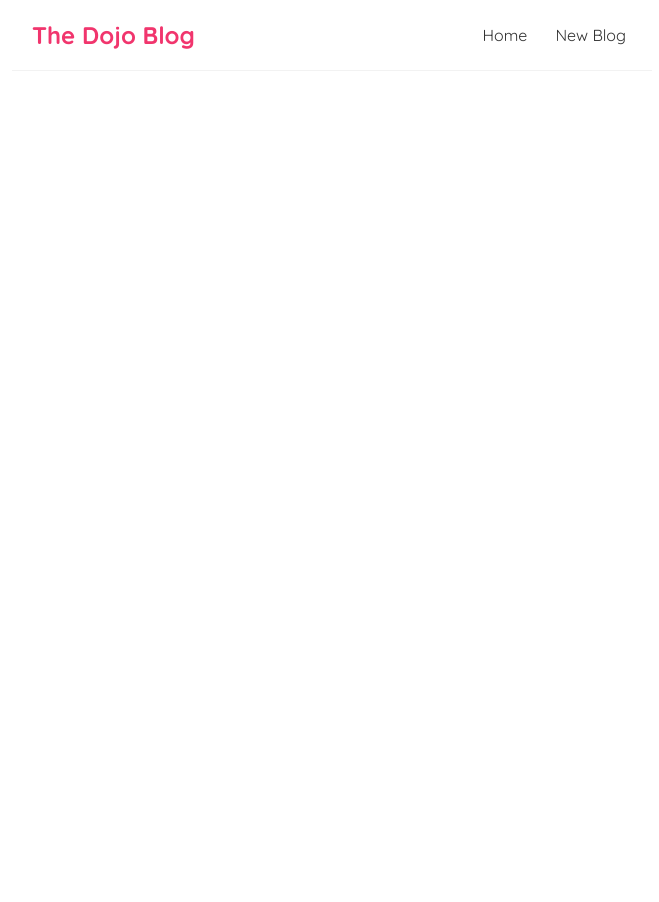
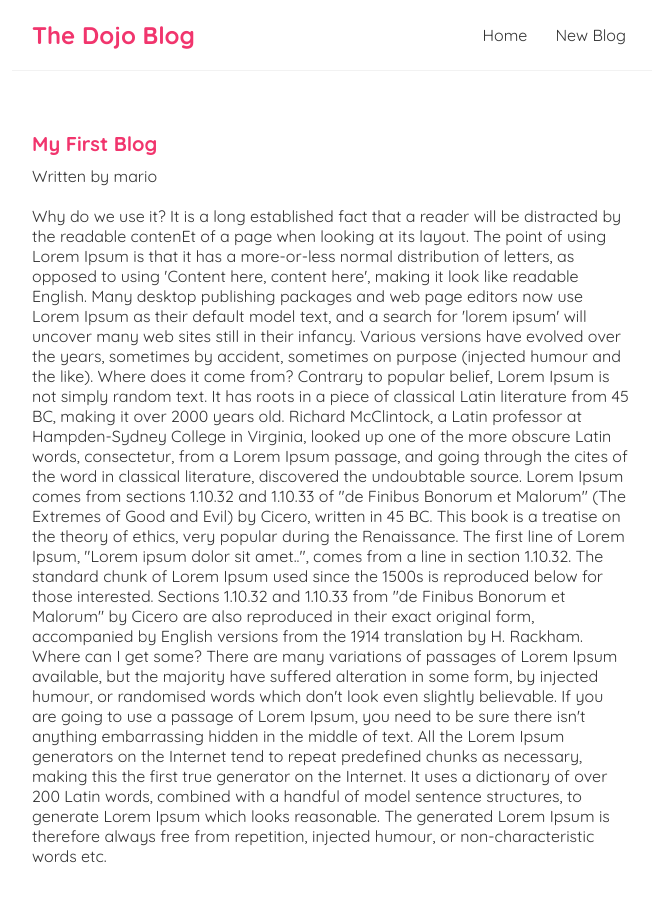
Before and after one commit to HKBrianNg/blog, a React (Create React App) app: page /blogs/1 in a window 1280 px wide. Shown: the top 902 px of the page, without its empty margins (308-967 px from the left). Before the commit the page ends 800 px from the top, so only its background shows below. Built offline with nearby package versions, Linux system fonts and the light colour scheme; data requests are answered from the project's data file.

Commit message:
add blogdetails.js

```diff
--- a/src/App.js
+++ b/src/App.js
@@ -2,6 +2,7 @@
 import Home from './Home';
 import Create from './Create';
 import { Routes, Route } from 'react-router-dom';
+import BlogDetails from './BlogDetails';
 
 
 function App() {
@@ -13,6 +14,7 @@
           <Route path="/" element={<Home />} />
           <Route path="/home" element={<Home />} />
           <Route path="/create" element={<Create />} />
+          <Route path="/blogs/:id" element={<BlogDetails />} />
         </Routes>
       </div>
     </div>
--- /dev/null
+++ b/src/BlogDetails.js
@@ -0,0 +1,25 @@
+import React from 'react';
+import { useParams } from 'react-router-dom';
+import useFetch from './useFetch';
+
+
+function BlogDetails() {
+    const { id } = useParams();
+    const { data: blog, ispending, error } = useFetch('http://localhost:8000/blogs/' + id)
+    return (
+        <div className='blog-details'>
+            {ispending && <div>loading...</div>}
+            {error && <div>{error}</div>}
+            {blog &&
+                <article>
+                    <h2>{blog.title}</h2>
+                    <p>Written by {blog.author}</p>
+                    <div>{blog.body}</div>
+                </article>
+            }
+        </div>
+
+    )
+}
+
+export default BlogDetails;
--- a/src/BlogList.js
+++ b/src/BlogList.js
@@ -1,4 +1,6 @@
-import React from 'react'
+import React from 'react';
+import { Link } from 'react-router-dom';
+
 
 function BlogList({ blogs, title }) {
     const handleDelete = (id) => {
@@ -10,8 +12,10 @@
             <h2>{title}</h2>
             {blogs.map((blog) => (
                 <div className="blog-preview" key={blog.id}>
-                    <h2>{blog.title}</h2>
-                    <p>{blog.body}</p>
+                    <Link to={`/blogs/${blog.id}`}>
+                        <h2>{blog.title}</h2>
+                    </Link>
+                    <p>{blog.author}</p>
                     <button onClick={() => handleDelete(blog.id)}>Delete</button>
                 </div>
             ))}
--- a/src/index.css
+++ b/src/index.css
@@ -55,3 +55,26 @@
   color: #f1356d;
   margin-bottom: 8px;
 }
+
+.blog-preview a {
+  text-decoration: none;
+}
+
+.blog-details h2 {
+  font-size: 20px;
+  color: #f1356d;
+  margin-bottom: 10px;
+}
+
+.blog-details div {
+  margin: 20px 0;
+}
+
+.blog-details button {
+  background: #f1356d;
+  color: #fff;
+  border: 0;
+  padding: 8px;
+  border-radius: 8px;
+  cursor: pointer;
+}
```
